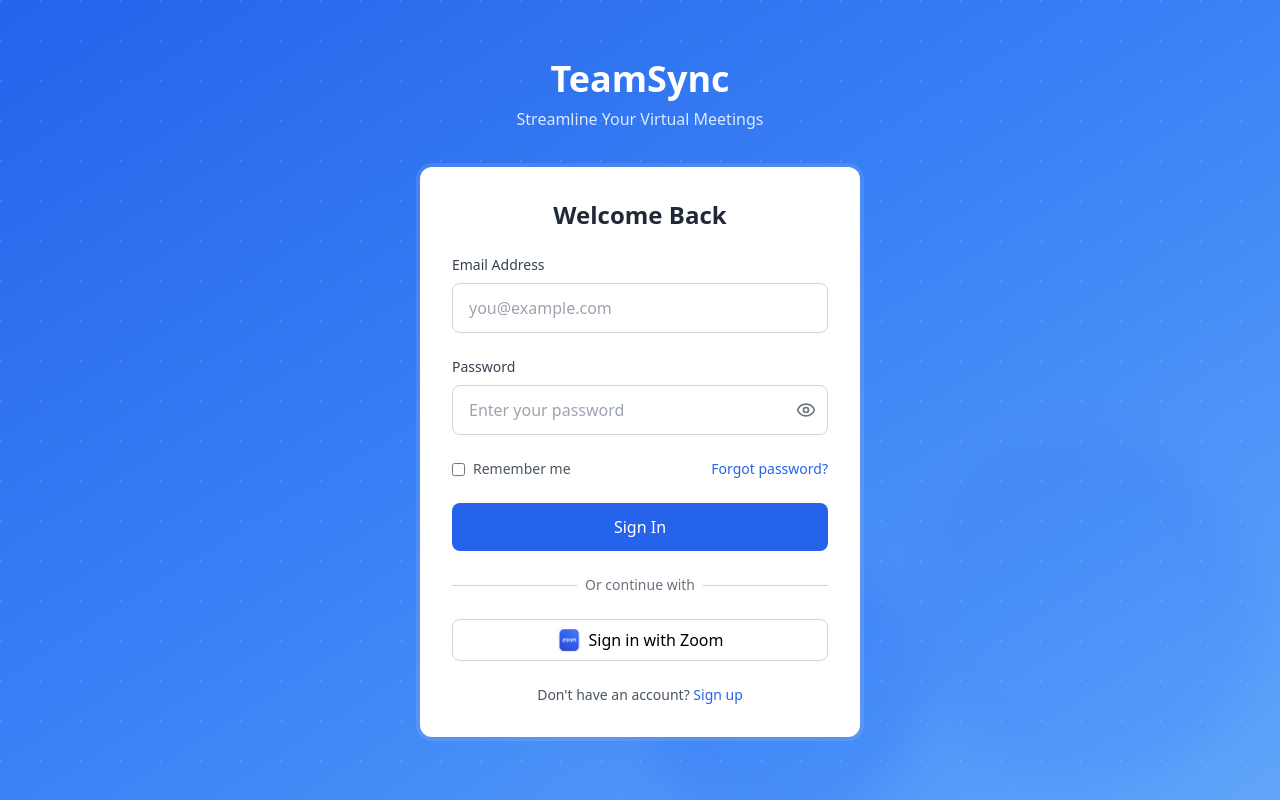
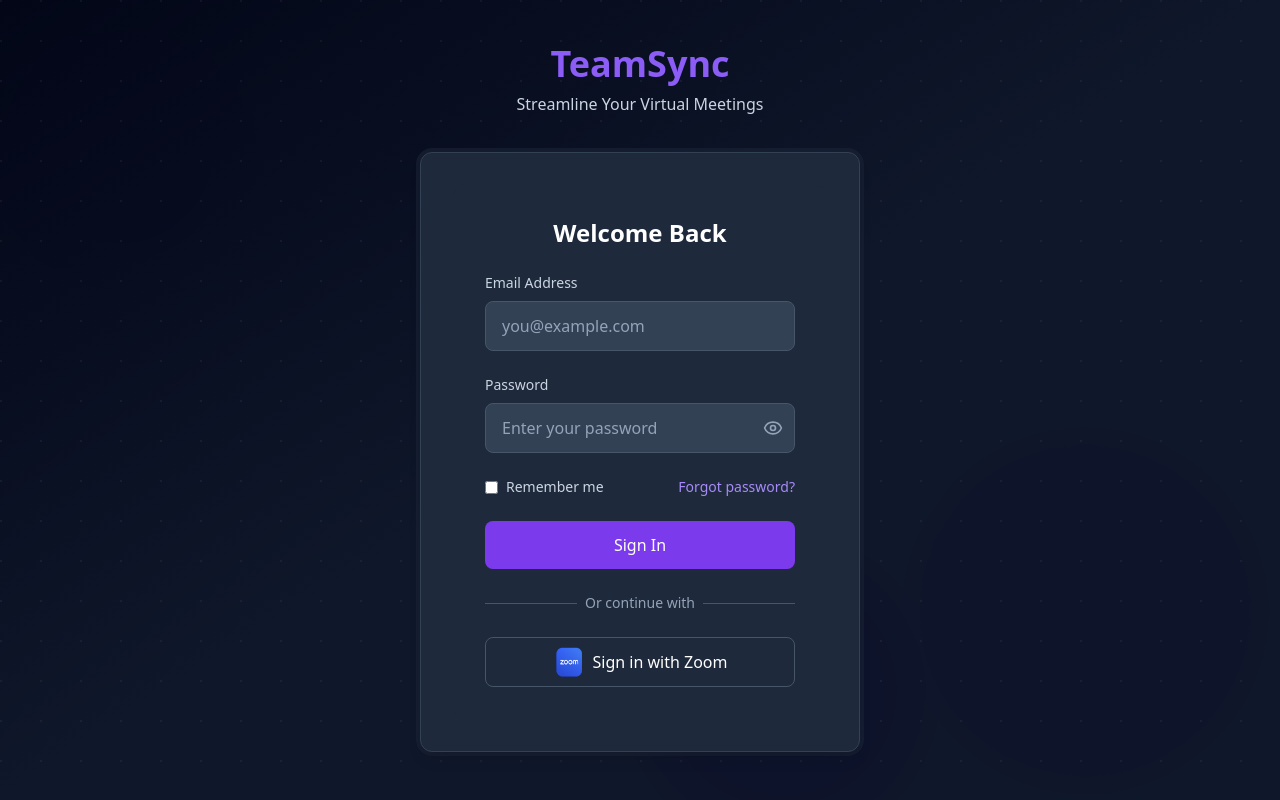
Before and after one commit to trungtran1234/TeamSync, a React (Vite) app in the folder teamSync-app/: page / in a window 1280 px wide. Built offline with nearby package versions, Linux system fonts and the light colour scheme.

Commit message:
added meeting details page with recording + transcript

```diff
--- a/teamSync-app/src/App.tsx
+++ b/teamSync-app/src/App.tsx
@@ -3,6 +3,7 @@ import { BrowserRouter as Router, Routes, Route } from 'react-router-dom';
 import SignIn from './forms/SignIn';
 import SignUp from './forms/SignUp';
 import Dashboard from './Dashboard';
+import MeetingDetails from "./MeetingDetails";
 
 function App() {
   return (
@@ -12,6 +13,7 @@ function App() {
         <Route path="/signin" element={<SignIn />} />
         <Route path="/signup" element={<SignUp />} />
         <Route path="/dashboard" element={<Dashboard />} />
+        <Route path="/meeting/:id" element={<MeetingDetails />} />
       </Routes>
     </Router>
   );
--- a/teamSync-app/src/components/layout/BackgroundLayout.tsx
+++ b/teamSync-app/src/components/layout/BackgroundLayout.tsx
@@ -1,48 +1,49 @@
-import React, { ReactNode } from 'react';
+import type React from "react"
+import type { ReactNode } from "react"
 
 interface BackgroundLayoutProps {
-  children: ReactNode;
+  children: ReactNode
 }
 
 const BackgroundLayout: React.FC<BackgroundLayoutProps> = ({ children }) => {
   return (
-    <div className="min-h-screen relative bg-gradient-to-br from-blue-600 via-blue-500 to-blue-400">
+    <div className="min-h-screen relative bg-gradient-to-br from-slate-950 via-slate-900 to-slate-900">
       <div className="absolute inset-0 overflow-hidden">
         <div
-          className="absolute top-0 -left-4 w-72 h-72 bg-white rounded-full mix-blend-multiply filter blur-xl opacity-20 animate-blob"
-          style={{ animation: 'blob 7s infinite' }}
+          className="absolute top-0 -left-4 w-72 h-72 bg-violet-600 rounded-full mix-blend-multiply filter blur-xl opacity-20 animate-blob"
+          style={{ animation: "blob 7s infinite" }}
         ></div>
         <div
-          className="absolute top-1/2 -right-4 w-96 h-96 bg-blue-200 rounded-full mix-blend-multiply filter blur-xl opacity-30 animate-blob"
-          style={{ animation: 'blob 8s infinite' }}
+          className="absolute top-1/2 -right-4 w-96 h-96 bg-violet-400 rounded-full mix-blend-multiply filter blur-xl opacity-30 animate-blob"
+          style={{ animation: "blob 8s infinite" }}
         ></div>
         <div
-          className="absolute -bottom-8 left-1/2 w-80 h-80 bg-blue-300 rounded-full mix-blend-multiply filter blur-xl opacity-30 animate-blob"
-          style={{ animation: 'blob 9s infinite' }}
+          className="absolute -bottom-8 left-1/2 w-80 h-80 bg-violet-500 rounded-full mix-blend-multiply filter blur-xl opacity-30 animate-blob"
+          style={{ animation: "blob 9s infinite" }}
         ></div>
       </div>
 
       <div
         className="absolute inset-0"
         style={{
-          backgroundImage: `radial-gradient(circle at 1px 1px, rgba(255,255,255,0.1) 1px, transparent 0)`,
-          backgroundSize: '40px 40px',
+          backgroundImage: `radial-gradient(circle at 1px 1px, rgba(255,255,255,0.05) 1px, transparent 0)`,
+          backgroundSize: "40px 40px",
         }}
       ></div>
 
       <div className="relative min-h-screen flex items-center justify-center p-6">
         <div className="w-full max-w-md space-y-8">
           <div className="text-center">
-            <h1 className="text-4xl font-bold text-white mb-2">TeamSync</h1>
-            <p className="text-blue-100">Streamline Your Virtual Meetings</p>
+            <h1 className="text-4xl font-bold text-violet-500 mb-2">TeamSync</h1>
+            <p className="text-slate-300">Streamline Your Virtual Meetings</p>
           </div>
-          <div className="backdrop-blur-lg bg-white/10 rounded-2xl p-1">
-            <div className="bg-white rounded-xl shadow-sm p-8">{children}</div>
+          <div className="backdrop-blur-lg bg-slate-800/50 rounded-2xl p-1">
+            <div className="bg-slate-800 rounded-xl shadow-lg border border-slate-700 p-8">{children}</div>
           </div>
         </div>
       </div>
     </div>
-  );
-};
+  )
+}
 
-export default BackgroundLayout;
+export default BackgroundLayout
--- a/teamSync-app/src/forms/SignIn.tsx
+++ b/teamSync-app/src/forms/SignIn.tsx
@@ -1,114 +1,95 @@
-import React, { useState, ChangeEvent, FormEvent, useEffect } from 'react';
-import { useNavigate } from 'react-router-dom';  // React Router for redirect
-import { EyeIcon, EyeOffIcon } from 'lucide-react';
-import BackgroundLayout from '../components/layout/BackgroundLayout';
-import zoomIcon from '../assets/zoom-icon.png';
+"use client"
+
+import type React from "react"
+import { useState, type ChangeEvent, type FormEvent, useEffect } from "react"
+import { useNavigate } from "react-router-dom"
+import { EyeIcon, EyeOffIcon } from "lucide-react"
+import BackgroundLayout from "../components/layout/BackgroundLayout"
+import zoomIcon from "../assets/zoom-icon.png"
 
 interface FormData {
-  email: string;
-  password: string;
-  rememberMe: boolean;
+  email: string
+  password: string
+  rememberMe: boolean
 }
 
 const SignIn: React.FC = () => {
-  const [showPassword, setShowPassword] = useState(false);
+  const [showPassword, setShowPassword] = useState(false)
   const [formData, setFormData] = useState<FormData>({
-    email: '',
-    password: '',
+    email: "",
+    password: "",
     rememberMe: false,
-  });
+  })
 
-  const navigate = useNavigate();
+  const navigate = useNavigate()
 
-  // 1) Check if Zoom OAuth was successful (e.g., "?zoom_success=1")
   useEffect(() => {
-    const params = new URLSearchParams(window.location.search);
-    if (params.get('zoom_success') === '1') {
-      // If Zoom auth succeeded on the server side and we got redirected to dashboard
-      navigate('/dashboard');
+    const params = new URLSearchParams(window.location.search)
+    if (params.get("zoom_success") === "1") {
+      navigate("/dashboard")
     }
-  }, [navigate]);
+  }, [navigate])
 
-  // 2) Handle changes in input fields
   const handleChange = (e: ChangeEvent<HTMLInputElement>) => {
-    const { name, value, type, checked } = e.target;
+    const { name, value, type, checked } = e.target
     setFormData((prev) => ({
       ...prev,
-      [name]: type === 'checkbox' ? checked : value,
-    }));
-  };
+      [name]: type === "checkbox" ? checked : value,
+    }))
+  }
 
-  // 3) Handle the manual sign-in form submission (non-Zoom flow)
   const handleSubmit = (e: FormEvent) => {
-    e.preventDefault();
-    console.log('Sign in:', formData);
-    // If credentials are valid, redirect:
-    navigate('/dashboard');
-  };
+    e.preventDefault()
+    console.log("Sign in:", formData)
+    navigate("/dashboard")
+  }
 
-  // 4) Handle Zoom sign-in flow
   const handleZoomSignIn = () => {
-    // This URL will start the Zoom OAuth flow. Make sure the redirect_uri on your server side
-    // eventually redirects back to e.g., "http://localhost:5173/signin?zoom_success=1"
     window.location.href =
-      'https://zoom.us/oauth/authorize?response_type=code&client_id=TUNGtIReTpqReWOgVyQieQ&redirect_uri=https://bullfrog-ample-routinely.ngrok-free.app/oauth/callback';
-  };
+      "https://zoom.us/oauth/authorize?response_type=code&client_id=TUNGtIReTpqReWOgVyQieQ&redirect_uri=https://bullfrog-ample-routinely.ngrok-free.app/oauth/callback"
+  }
 
   return (
     <BackgroundLayout>
-      <div className="space-y-6">
-        <h2 className="text-2xl font-semibold text-gray-800 text-center">
-          Welcome Back
-        </h2>
+      <div className="space-y-6 bg-slate-800 p-8 rounded-xl">
+        <h2 className="text-2xl font-semibold text-white text-center">Welcome Back</h2>
 
-        {/* Sign In Form */}
         <form onSubmit={handleSubmit} className="space-y-6">
-          {/* Email Field */}
           <div className="space-y-2">
-            <label className="block text-sm font-medium text-gray-700">
-              Email Address
-            </label>
+            <label className="block text-sm font-medium text-slate-300">Email Address</label>
             <input
               type="email"
               name="email"
               value={formData.email}
               onChange={handleChange}
-              className="w-full px-4 py-3 rounded-lg border border-gray-300 focus:ring-2 focus:ring-blue-500 focus:border-transparent transition-all duration-200 ease-in-out"
+              className="w-full px-4 py-3 rounded-lg bg-slate-700 border border-slate-600 text-white placeholder-slate-400 focus:ring-2 focus:ring-violet-500 focus:border-transparent transition-all duration-200 ease-in-out"
               placeholder="you@example.com"
               required
             />
           </div>
 
-          {/* Password Field */}
           <div className="space-y-2">
-            <label className="block text-sm font-medium text-gray-700">
-              Password
-            </label>
+            <label className="block text-sm font-medium text-slate-300">Password</label>
             <div className="relative">
               <input
-                type={showPassword ? 'text' : 'password'}
+                type={showPassword ? "text" : "password"}
                 name="password"
                 value={formData.password}
                 onChange={handleChange}
-                className="w-full px-4 py-3 rounded-lg border border-gray-300 focus:ring-2 focus:ring-blue-500 focus:border-transparent transition-all duration-200 ease-in-out"
+                className="w-full px-4 py-3 rounded-lg bg-slate-700 border border-slate-600 text-white placeholder-slate-400 focus:ring-2 focus:ring-violet-500 focus:border-transparent transition-all duration-200 ease-in-out"
                 placeholder="Enter your password"
                 required
               />
               <button
                 type="button"
                 onClick={() => setShowPassword(!showPassword)}
-                className="absolute right-3 top-1/2 transform -translate-y-1/2 text-gray-500 hover:text-gray-700"
+                className="absolute right-3 top-1/2 transform -translate-y-1/2 text-slate-400 hover:text-slate-200"
               >
-                {showPassword ? (
-                  <EyeOffIcon className="h-5 w-5" />
-                ) : (
-                  <EyeIcon className="h-5 w-5" />
-                )}
+                {showPassword ? <EyeOffIcon className="h-5 w-5" /> : <EyeIcon className="h-5 w-5" />}
               </button>
             </div>
           </div>
 
-          {/* Remember Me & Forgot Password */}
           <div className="flex items-center justify-between">
             <label className="flex items-center">
               <input
@@ -116,65 +97,57 @@ const SignIn: React.FC = () => {
                 name="rememberMe"
                 checked={formData.rememberMe}
                 onChange={handleChange}
-                className="rounded border-gray-300 text-blue-600 shadow-sm focus:border-blue-300 focus:ring focus:ring-blue-200 focus:ring-opacity-50"
+                className="rounded border-slate-600 bg-slate-700 text-violet-600 shadow-sm focus:border-violet-300 focus:ring focus:ring-violet-200 focus:ring-opacity-50"
               />
-              <span className="ml-2 text-sm text-gray-600">Remember me</span>
+              <span className="ml-2 text-sm text-slate-300">Remember me</span>
             </label>
-            <a
-              href="/forgot-password"
-              className="text-sm text-blue-600 hover:text-blue-800"
-            >
+            <a href="/forgot-password" className="text-sm text-violet-400 hover:text-violet-300">
               Forgot password?
             </a>
           </div>
 
-          {/* Sign In Button */}
           <button
             type="submit"
-            className="w-full py-3 px-4 bg-blue-600 hover:bg-blue-700 text-white font-medium rounded-lg transition-colors duration-200 ease-in-out transform hover:scale-[1.02] active:scale-[0.98]"
+            className="w-full py-3 px-4 bg-violet-600 hover:bg-violet-700 text-white font-medium rounded-lg transition-colors duration-200 ease-in-out transform hover:scale-[1.02] active:scale-[0.98]"
           >
             Sign In
           </button>
 
-          {/* Divider */}
           <div className="relative">
             <div className="absolute inset-0 flex items-center">
-              <div className="w-full border-t border-gray-300"></div>
+              <div className="w-full border-t border-slate-600"></div>
             </div>
             <div className="relative flex justify-center text-sm">
-              <span className="px-2 bg-white text-gray-500">
-                Or continue with
-              </span>
+              <span className="px-2 bg-slate-800 text-slate-400">Or continue with</span>
             </div>
           </div>
 
-          {/* Social Login */}
           <div className="grid grid-cols-1 gap-4">
             <button
               type="button"
-              className="flex items-center justify-center px-4 py-2 border border-gray-300 rounded-lg hover:bg-gray-50 transition-colors"
+              className="flex items-center justify-center px-4 py-2 border border-slate-600 rounded-lg hover:bg-slate-700 transition-colors text-white"
               onClick={handleZoomSignIn}
             >
-              {/* Zoom Logo or Icon */}
-              <img src={zoomIcon} alt="Zoom" className="w-6 h-6 mr-2" />
+              <img src={zoomIcon || "/placeholder.svg"} alt="Zoom" className="w-8 h-8 mr-2" />
               Sign in with Zoom
             </button>
           </div>
         </form>
 
-        {/* Sign Up Link */}
-        <p className="text-center text-sm text-gray-600">
+        {/* Uncomment if you want to include the Sign Up link
+        <p className="text-center text-sm text-slate-400">
           Don&apos;t have an account?{' '}
           <a
             href="/signup"
-            className="text-blue-600 hover:text-blue-800 font-medium"
+            className="text-violet-400 hover:text-violet-300 font-medium"
           >
             Sign up
           </a>
         </p>
+        */}
       </div>
     </BackgroundLayout>
-  );
-};
+  )
+}
 
-export default SignIn;
+export default SignIn
```
Also changed, not shown: teamSync-app/src/Dashboard.tsx (+101 -116 lines), teamSync-app/src/MeetingDetails.tsx (added, +56 -0 lines), teamSync-app/src/assets/zoom-icon.png.
